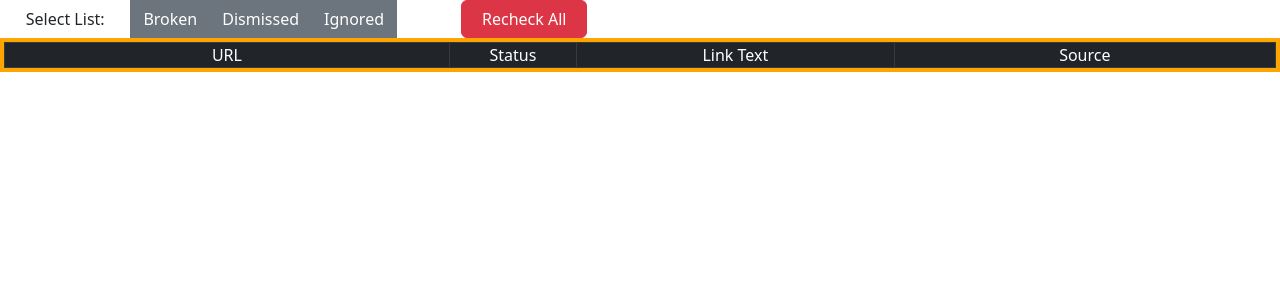
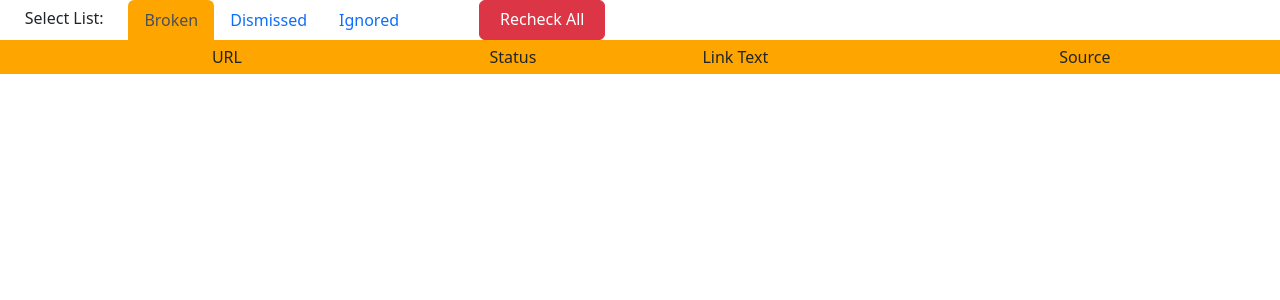
Before and after one commit to JustSahil-S/Broken-Link-PDF-Checker, a Django app: page / in a window 1280 px wide. Shown: the top 300 px of the page. Run offline with Django 4.2, Linux system fonts and the light colour scheme; tables that the repository leaves empty hold one stand-in row (values such as "Sample post"); lists and menus that the app fills with data are empty; some libraries are stand-ins or nearby versions.

Commit message:
Converted list buttons to nav-tabs

```diff
--- a/PDFLinkChecker/LinkChecker/templates/LinkChecker/index.html
+++ b/PDFLinkChecker/LinkChecker/templates/LinkChecker/index.html
@@ -8,6 +8,12 @@
         #link_table td {
             padding: 0;
             border: 0;
+        }
+        .nav-link:active, .nav-link.active {
+            background-color: orange !important;
+        }
+        .nav-tabs {
+            --bs-nav-tabs-border-width: 0px;
         }
     </style>
 
@@ -57,19 +63,37 @@
 
     }
     $(function () {
-  $('[data-toggle="tooltip"]').tooltip()
-})
+        $('[data-toggle="tooltip"]').tooltip()
+    })
 </script>
 <div>
     <div class="btn-toolbar" role="toolbar" aria-label="Toolbar with button groups">
-        <span class="btn" style="margin: 0 1%;"> Select List: </span>
-        <div class="btn-group" role="group" aria-label="List Buttons">
-            <a type="button" class="btn btn-secondary" href="/" style="border-radius: 0rem;">Broken</a>
-            <a type="button" class="btn btn-secondary" href="/dismiss" style="border-radius: 0rem;">Dismissed</a>
-            <a type="button" class="btn btn-secondary" href="/ignore" style="border-radius: 0rem;">Ignored</a>
+        <span class="btn" style="margin: 0 1%; border: none;"> Select List: </span>
+        <ul class="nav nav-tabs" role="tablist" style="border: none;">
+            {% if request.resolver_match.url_name == 'index' %}
+            <li class="nav-item"><a class="nav-link active" href="/">Broken </a></li>
+            {% else %}
+            <li class="nav-item"><a class="nav-link" href="/">Broken </a></li>
+            {% endif %}
+            {% if request.resolver_match.url_name == 'dismiss' %}
+            <li class="nav-item"><a class="nav-link active" href="/dismiss">Dismissed</a></li>
+            {% else %}
+            <li class="nav-item"><a class="nav-link" href="/dismiss">Dismissed</a></li>
+            {% endif %}
+            {% if request.resolver_match.url_name == 'ignore' %}
+            <li class="nav-item"><a class="nav-link active"  href="/ignore">Ignored</a></li>
+            {% else %}
+            <li class="nav-item"><a class="nav-link" href="/ignore">Ignored</a></li>
+            {% endif %}
+        </ul>
+<!--         <div class="btn-group" role="group" aria-label="List Buttons">
+            <a type="button" class="btn btn-secondary active" data-bs-toggle="button" aria-pressed="true" href="/" style="border-radius: 0rem;">Broken</a>
+            <a type="button" class="btn btn-secondary" data-bs-toggle="button" aria-pressed="false" autocomplete="off" href="/dismiss" style="border-radius: 0rem;">Dismissed</a>
+            <a type="button" class="btn btn-secondary" data-bs-toggle="button" aria-pressed="false" autocomplete="off" href="/ignore" style="border-radius: 0rem;">Ignored</a>
         </div>
+ -->
         <div class="btn-group" role="group" aria-label="Action Buttons" style="margin-left: 5%;">
-            <a type="button" class="btn btn-secondary btn-danger" href="/update" style="padding-left: 20px; padding-right: 20px;" onclick="load()">
+            <a type="button" class="btn btn-danger" href="/update" style="padding-left: 20px; padding-right: 20px;" onclick="load()">
                 <span class="spinner-border spinner-border-sm" id="spinner" role="status" aria-hidden="true"
                     style="display: none;"></span>Recheck All</a>
         </div>
@@ -77,8 +101,8 @@
 </div>
 <div id="table_container" style="border: 4px solid orange;">
     <table class="table table-bordered table-hover" id="link_table" style="margin-bottom: 0rem; width: 100%;">
-        <thead class="table-dark">
-            <tr>
+        <thead class="table">
+            <tr style="background-color: orange; padding: 0; border-color: orange;">
                 <th scope="col" style="width: 35%; padding: 0; font-weight: normal; text-align: center;">URL</th>
                 <th scope="col" style="width: 10%; padding: 0; font-weight: normal; text-align: center;">Status</th>
                 <th scope="col" style="width: 25%; padding: 0; font-weight: normal; text-align: center;">Link Text</th>
```
